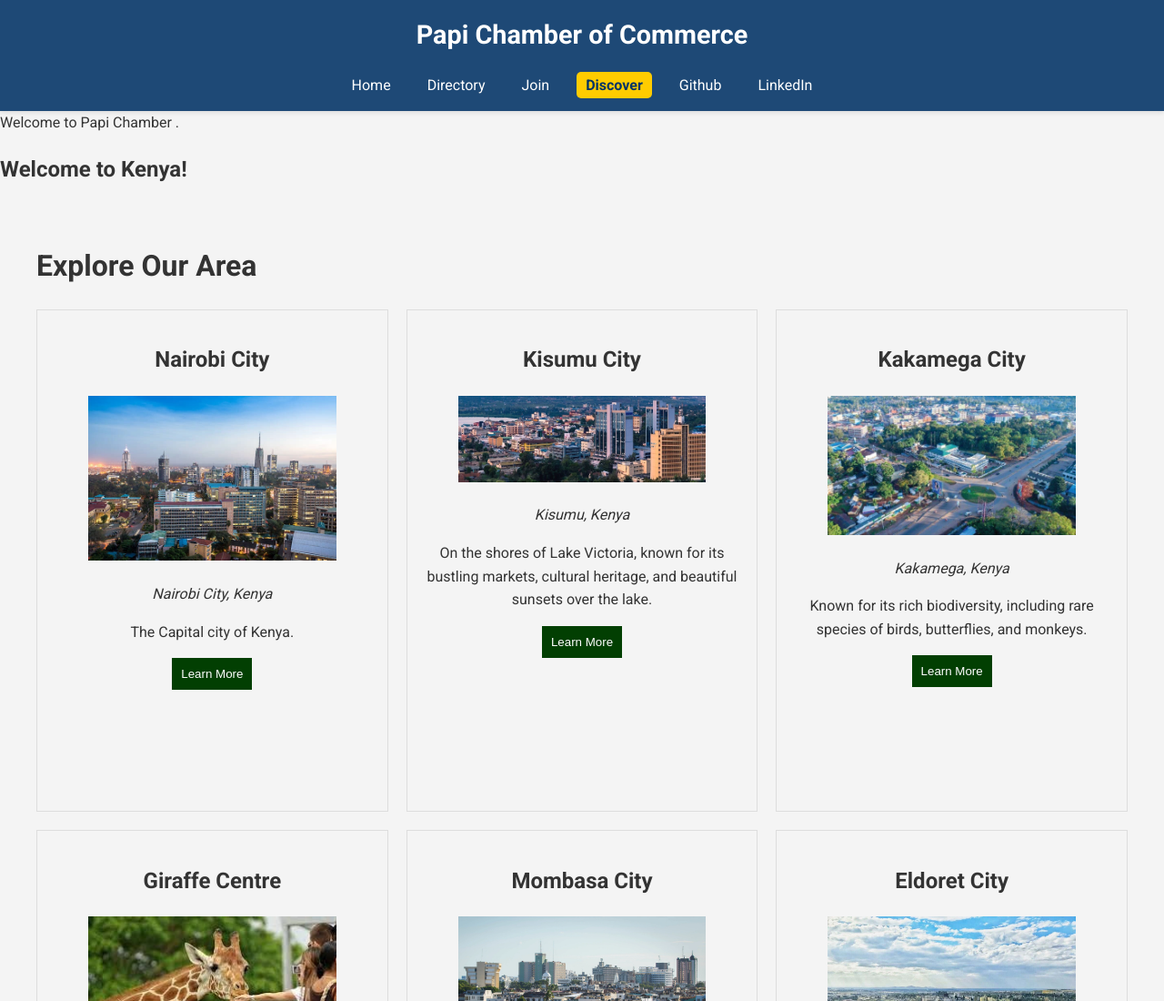
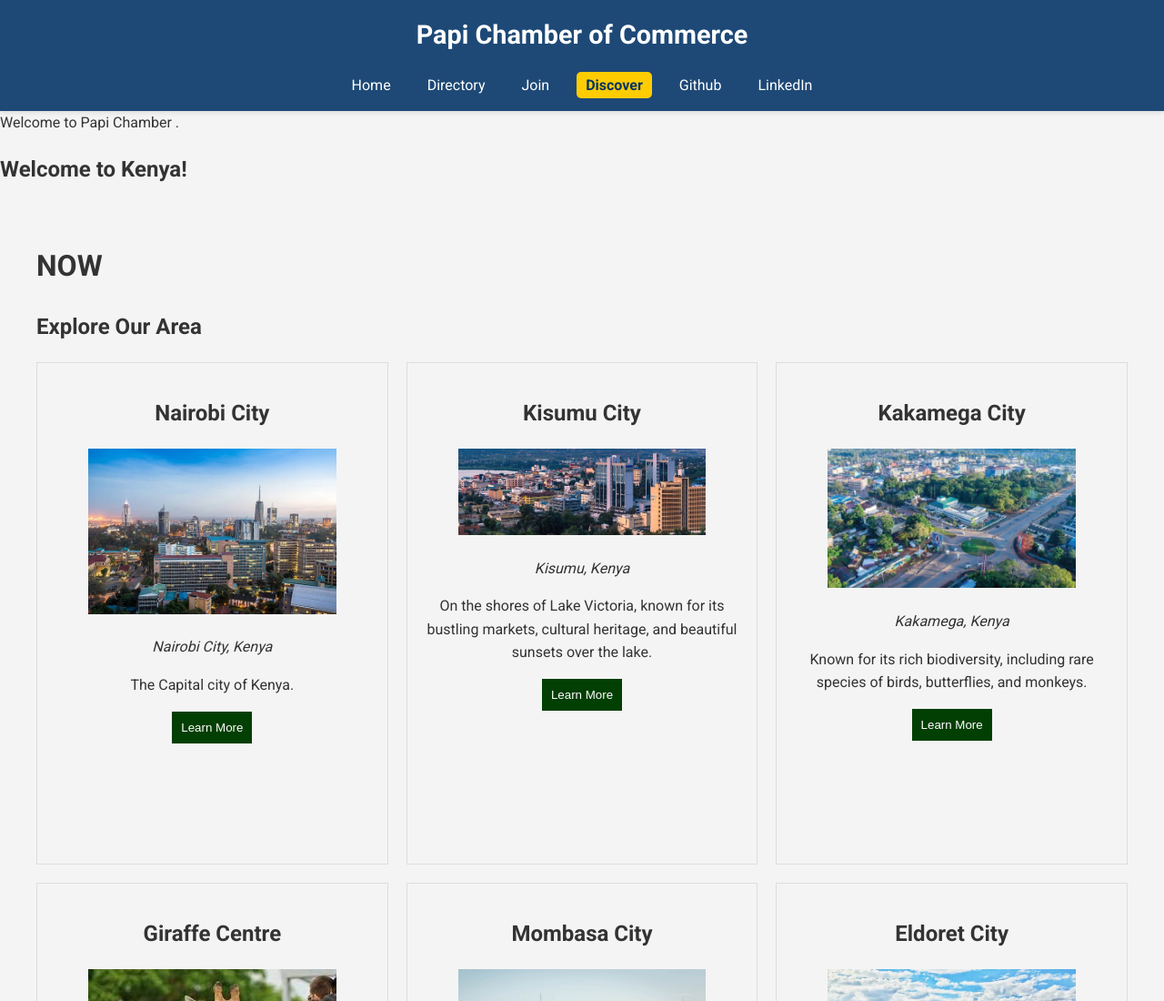
Before and after one commit to Ferinmtk/wdd231, a plain HTML site: page chamber/discover.html in a window 1280 px wide. Shown: the top 1100 px of the page at 91% size. Drawn offline with Linux system fonts and the light colour scheme; no server answers.

Commit message:
Update discover.html

```diff
--- a/chamber/discover.html
+++ b/chamber/discover.html
@@ -64,8 +64,8 @@
 
 
         <main>
-            <h1 id="content-title">Loading...</h1>
-
+            <h1  id="now"> NOW</h1>
+            <h2 id="content-title">Loading...</h2>
             <!-- Cards container -->
             <div id="cards-container" class="cards">
                 <!-- Cards will be dynamically added here -->
```
